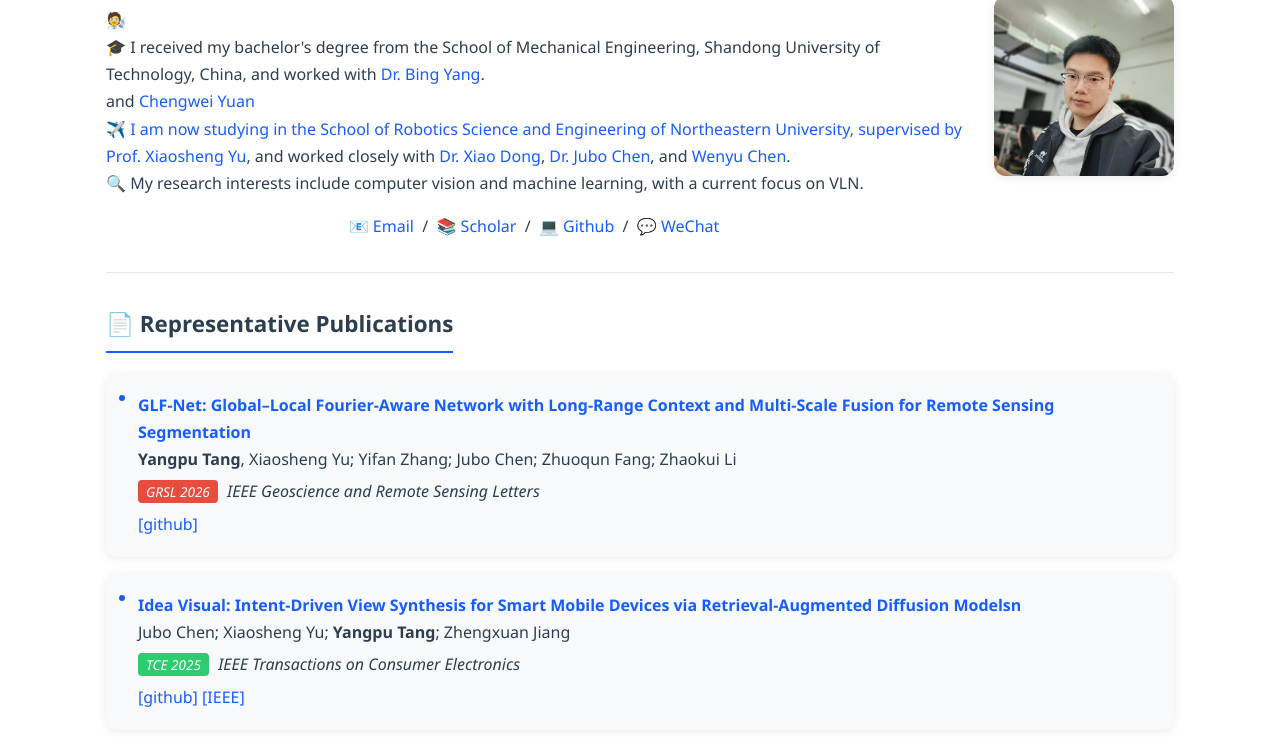
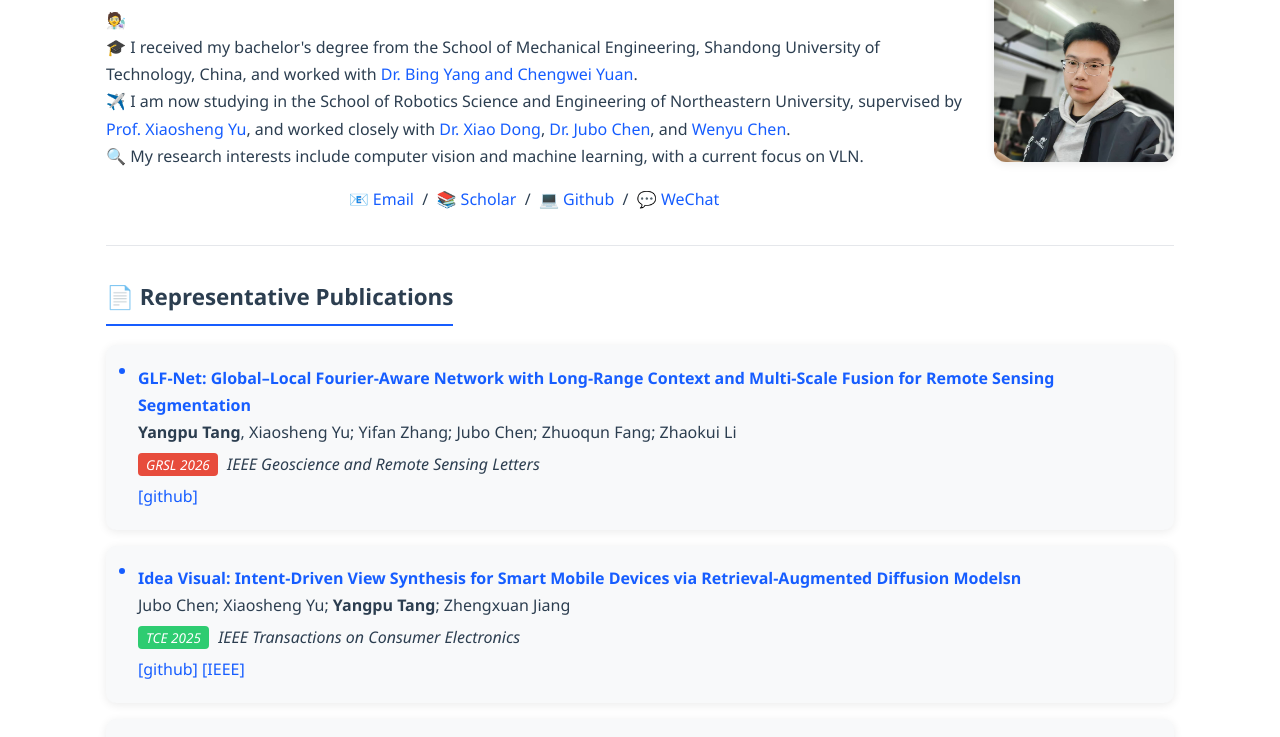
Before and after one commit to yangpu-tang/yangpu-tang.github.io, a plain HTML site: page index.html in a window 1280 px wide. Shown: the part 85-822 px from the top of the page. Drawn offline with Linux system fonts and the light colour scheme.

Commit message:
Update index.html

```diff
--- a/index.html
+++ b/index.html
@@ -344,7 +344,7 @@
       <div class="info">
         <h1 class="name">YangPu Tang 唐阳璞</h1>
         <p>🧑‍🔬
-        <p>🎓 I received my bachelor's degree from the School of Mechanical Engineering, Shandong University of Technology, China, and worked with <a href="https://calm.sdut.edu.cn/2021/0707/c7248a432585/page.htm"> Dr. Bing Yang</a>.</p> and <a href="http://www.yidongxiaoyuan.cn/jiaoshiminglu/jsml.aspx">Chengwei Yuan
+        <p>🎓 I received my bachelor's degree from the School of Mechanical Engineering, Shandong University of Technology, China, and worked with <a href="https://calm.sdut.edu.cn/2021/0707/c7248a432585/page.htm"> Dr. Bing Yang and <a href="http://www.yidongxiaoyuan.cn/jiaoshiminglu/jsml.aspx">Chengwei Yuan</a>.</p>
         <p>✈️ I am now studying in the School of Robotics Science and Engineering of Northeastern University, supervised by <a href="http://www.rse.neu.edu.cn/2024/0906/c2264a267939/page.htm" target="_blank">Prof. Xiaosheng Yu</a>, and worked closely with <a href="https://scholar.google.com/citations?hl=zh-CN&user=jXLkbw8AAAAJ" target="_blank">Dr. Xiao Dong</a>, <a href="https://scholar.google.com/citations?user=Tf5C2hkAAAAJ&hl=zh-CN" target="_blank">Dr. Jubo Chen</a>, and <a href="https://plus-sist.github.io/author/wenyu-cheng/" target="_blank">Wenyu Chen</a>.</p>
         <p>🔍 My research interests include computer vision and machine learning, with a current focus on VLN.</p>
         <div class="links">
```
